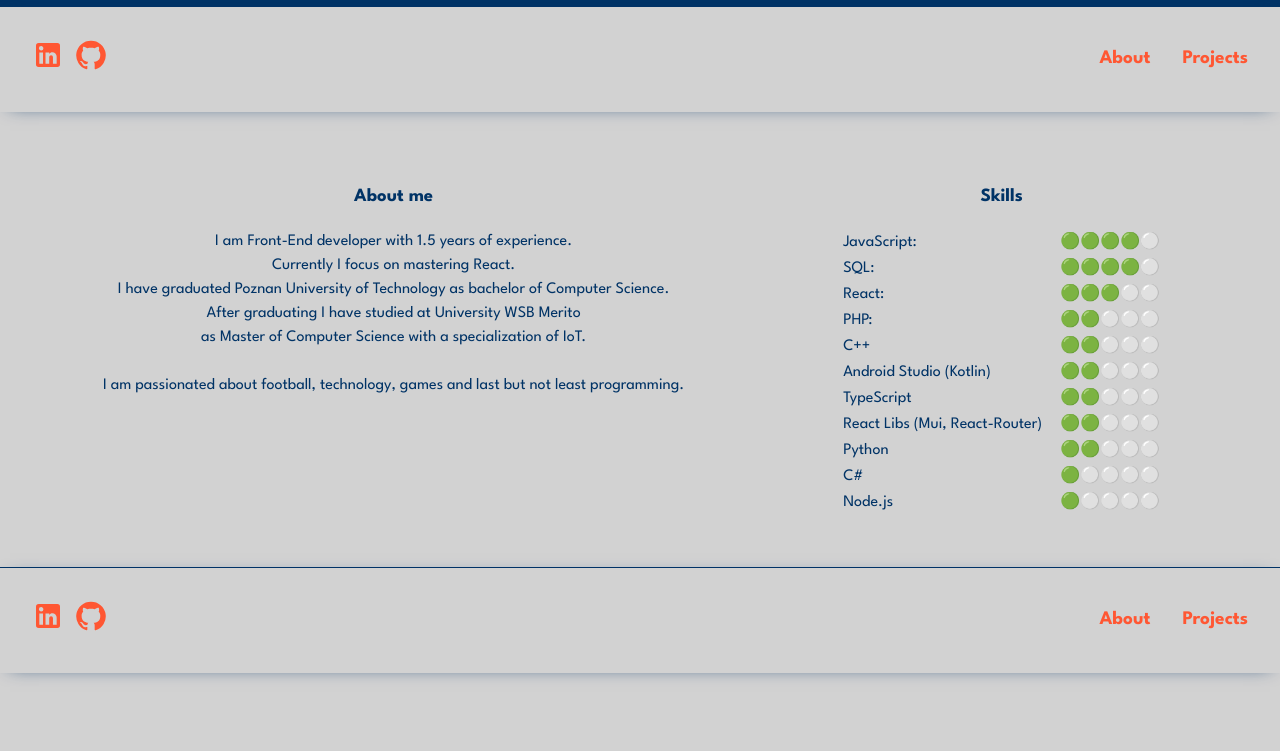
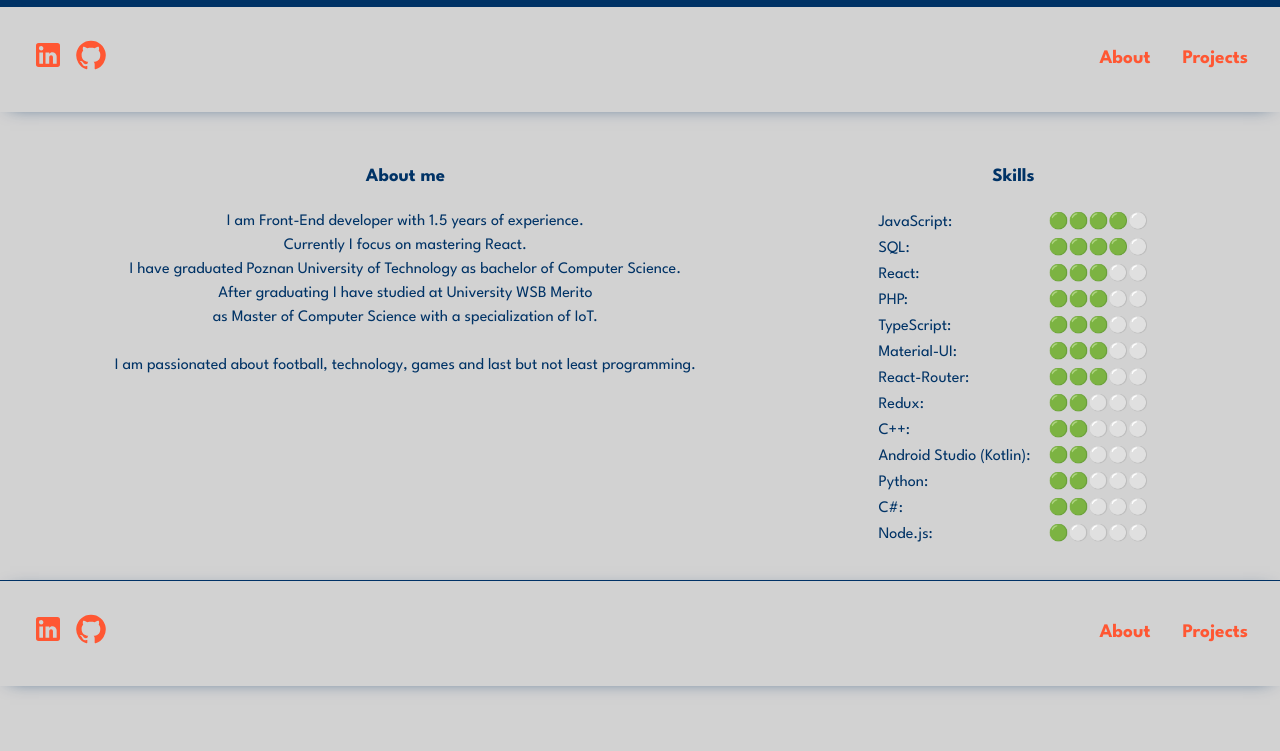
Before and after one commit to bwiechec/Portfolio, a React (Vite) app: page / in a window 1280 px wide. Shown: the part 730-1481 px from the top of the page. Built offline with nearby package versions, Linux system fonts and the light colour scheme.

Commit message:
Litte skills refactor

```diff
--- /dev/null
+++ b/src/helpers/skills.ts
@@ -0,0 +1,56 @@
+const skillList = [
+  {
+    skillName: "JavaScript",
+    skillRating: "🟢🟢🟢🟢⚪",
+  },
+  {
+    skillName: "SQL",
+    skillRating: "🟢🟢🟢🟢⚪",
+  },
+  {
+    skillName: "React",
+    skillRating: "🟢🟢🟢⚪⚪",
+  },
+  {
+    skillName: "PHP",
+    skillRating: "🟢🟢🟢⚪⚪",
+  },
+  {
+    skillName: "TypeScript",
+    skillRating: "🟢🟢🟢⚪⚪",
+  },
+  {
+    skillName: "Material-UI",
+    skillRating: "🟢🟢🟢⚪⚪",
+  },
+  {
+    skillName: "React-Router",
+    skillRating: "🟢🟢🟢⚪⚪",
+  },
+  {
+    skillName: "Redux",
+    skillRating: "🟢🟢⚪⚪⚪",
+  },
+  {
+    skillName: "C++",
+    skillRating: "🟢🟢⚪⚪⚪",
+  },
+  {
+    skillName: "Android Studio (Kotlin)",
+    skillRating: "🟢🟢⚪⚪⚪",
+  },
+  {
+    skillName: "Python",
+    skillRating: "🟢🟢⚪⚪⚪",
+  },
+  {
+    skillName: "C#",
+    skillRating: "🟢🟢⚪⚪⚪",
+  },
+  {
+    skillName: "Node.js",
+    skillRating: "🟢⚪⚪⚪⚪",
+  },
+];
+
+export default skillList;
--- a/src/pages/About/About.tsx
+++ b/src/pages/About/About.tsx
@@ -1,127 +1,42 @@
 import Navbar from "../../components/Navbar/Navbar";
-import "./about.css"
+import "./about.css";
+
+import skillList from "../../helpers/skills";
 
 const About = () => {
-  return(
+  return (
     <section className={"about"} id={"about"}>
       <Navbar classNameString={"secondary"} />
       <div className={"about-content"}>
         <div className={"about-content__info"}>
-          <h3>About me</h3>
-          I am Front-End developer with 1.5 years of experience. <br />
+          <h3>About me</h3>I am Front-End developer with 1.5 years of
+          experience. <br />
           Currently I focus on mastering React. <br />
-          I have graduated Poznan University of Technology as bachelor of Computer Science. <br />
+          I have graduated Poznan University of Technology as bachelor of
+          Computer Science. <br />
           After graduating I have studied at University WSB Merito <br />
           as Master of Computer Science with a specialization of IoT. <br />
-          <br />
-          I am passionated about football, technology, games and last but not least programming.
+          <br />I am passionated about football, technology, games and last but
+          not least programming.
         </div>
         <div className={"about-content__skills"}>
           <h3>Skills</h3>
           <table>
-            <tr>
-              <td>
-                JavaScript:
-              </td>
-              <td>
-                🟢🟢🟢🟢⚪
-              </td>
-            </tr>
-
-            <tr>
-              <td>
-                SQL:
-              </td>
-              <td>
-                🟢🟢🟢🟢⚪
-              </td>
-            </tr>
-
-            <tr>
-              <td>
-                React:
-              </td>
-              <td>
-                🟢🟢🟢⚪⚪
-              </td>
-            </tr>
-
-            <tr>
-              <td>
-                PHP:
-              </td>
-              <td>
-                🟢🟢⚪⚪⚪
-              </td>
-            </tr>
-
-            <tr>
-              <td>
-                C++
-              </td>
-              <td>
-                🟢🟢⚪⚪⚪
-              </td>
-            </tr>
-
-            <tr>
-              <td>
-                Android Studio (Kotlin)
-              </td>
-              <td>
-                🟢🟢⚪⚪⚪
-              </td>
-            </tr>
-
-            <tr>
-              <td>
-                TypeScript
-              </td>
-              <td>
-                🟢🟢⚪⚪⚪
-              </td>
-            </tr>
-
-            <tr>
-              <td>
-                React Libs (Mui, React-Router)
-              </td>
-              <td>
-                🟢🟢⚪⚪⚪
-              </td>
-            </tr>
-
-            <tr>
-              <td>
-                Python
-              </td>
-              <td>
-                🟢🟢⚪⚪⚪
-              </td>
-            </tr>
-
-            <tr>
-              <td>
-                C#
-              </td>
-              <td>
-                🟢⚪⚪⚪⚪
-              </td>
-            </tr>
-
-            <tr>
-              <td>
-                Node.js
-              </td>
-              <td>
-                🟢⚪⚪⚪⚪
-              </td>
-            </tr>
+            <tbody>
+              {skillList.map((skill) => {
+                return (
+                  <tr key={skill.skillName}>
+                    <td>{skill.skillName}:</td>
+                    <td>{skill.skillRating}</td>
+                  </tr>
+                );
+              })}
+            </tbody>
           </table>
         </div>
       </div>
     </section>
-  )
-}
+  );
+};
 
 export default About;
```
Also changed, not shown: src/pages/Projects/Projects.tsx (+8 -10 lines).
